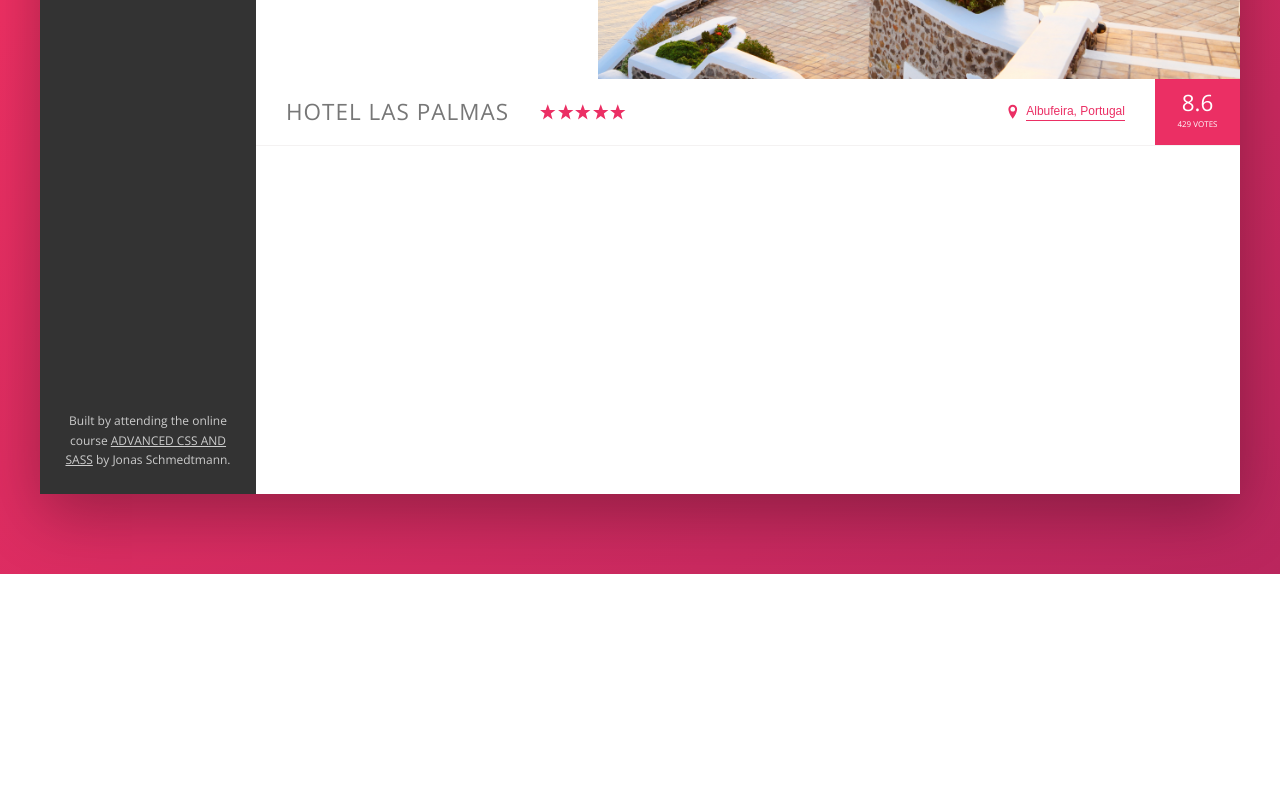
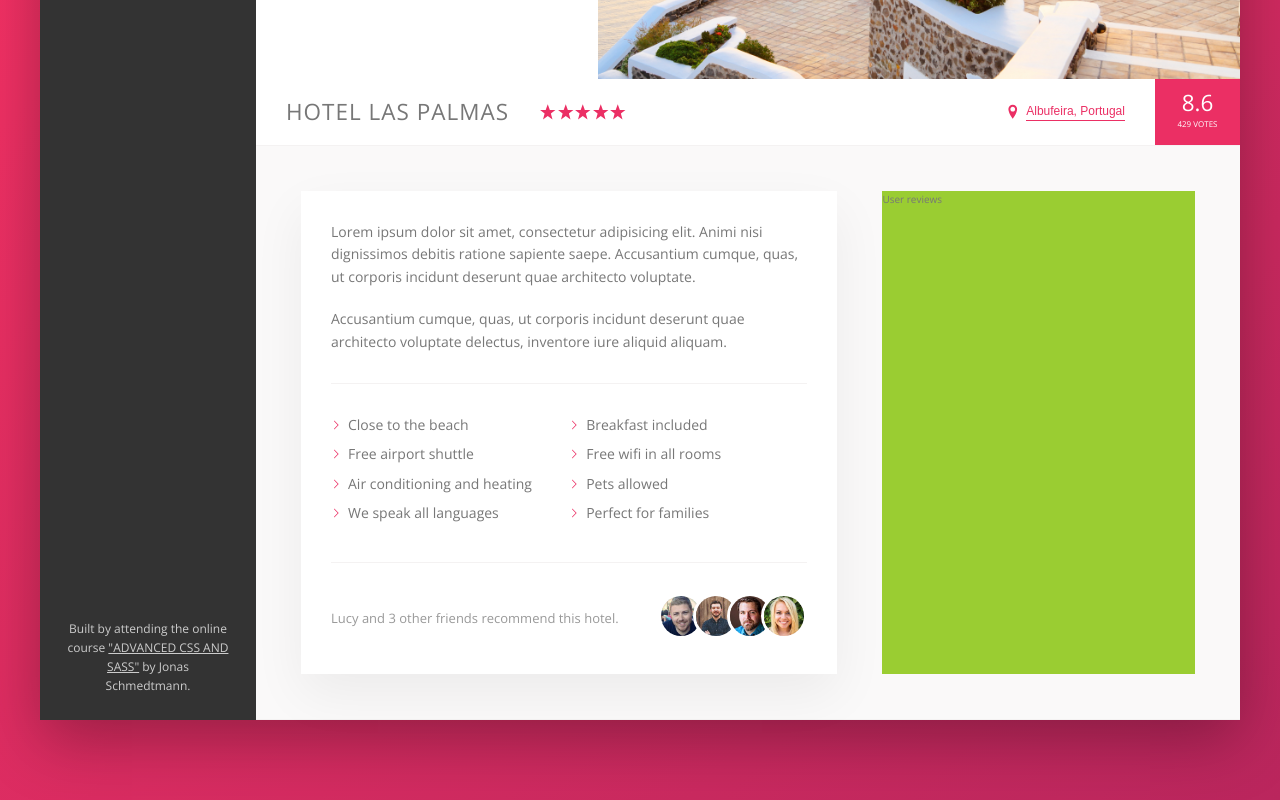
Before and after one commit to Jascha-Biederstedt/trillo, a website: page index.html in a window 1280 px wide. Shown: the part 456-1256 px from the top of the page. Before the commit the page ends 1030 px from the top, so only its background shows below. Drawn offline with nearby package versions, Linux system fonts and the light colour scheme.

Commit message:
Build the description section

```diff
--- a/index.html
+++ b/index.html
@@ -86,7 +86,7 @@
 
                     <div class="legal">
                         Built by attending the online course
-                        <a href="https://www.udemy.com/course/advanced-css-and-sass/">Advanced CSS and SASS</a>
+                        <a href="https://www.udemy.com/course/advanced-css-and-sass/">"Advanced CSS and SASS"</a>
                         by Jonas Schmedtmann.
                     </div>
                 </nav>
@@ -136,6 +136,46 @@
                             <div class="overview__rating-count">429 votes</div>
                         </div>
                     </div>
+
+                    <div class="detail">
+                        <div class="description">
+                            <p class="paragraph">
+                                Lorem ipsum dolor sit amet, consectetur adipisicing elit.
+                                Animi nisi dignissimos debitis ratione sapiente saepe.
+                                Accusantium cumque, quas, ut corporis incidunt deserunt
+                                quae architecto voluptate.
+                            </p>
+                            <p class="paragraph">
+                                Accusantium cumque, quas, ut corporis incidunt deserunt
+                                quae architecto voluptate delectus, inventore iure aliquid aliquam.
+                            </p>
+                            <ul class="list">
+                                <li class="list__item">Close to the beach</li>
+                                <li class="list__item">Breakfast included</li>
+                                <li class="list__item">Free airport shuttle</li>
+                                <li class="list__item">Free wifi in all rooms</li>
+                                <li class="list__item">Air conditioning and heating</li>
+                                <li class="list__item">Pets allowed</li>
+                                <li class="list__item">We speak all languages</li>
+                                <li class="list__item">Perfect for families</li>
+                            </ul>
+                            <div class="recommend">
+                                <p class="recommend__count">
+                                    Lucy and 3 other friends recommend this hotel.
+                                </p>
+                                <p class="recommend__friends">
+                                    <img src="img/user-3.jpg" alt="Friend 1" class="recommend__photo">
+                                    <img src="img/user-4.jpg" alt="Friend 2" class="recommend__photo">
+                                    <img src="img/user-5.jpg" alt="Friend .jpg" class="recommend__photo">
+                                    <img src="img/user-6.jpg" alt="Friend 4" class="recommend__photo">
+                                </p>
+                            </div>
+                        </div>
+
+                        <div class="user-reviews">
+                            User reviews
+                        </div>
+                    </div>
                 </main>
             </div>
         </div>
--- a/sass/_base.scss
+++ b/sass/_base.scss
@@ -12,6 +12,7 @@
     --color-grey-dark-2: #777;
     --color-grey-dark-3: #999;
 
+    --shadow-light: 0 2rem 5rem rgba(0,0,0,.06);
     --shadow-dark: 0 2rem 6rem rgba(0,0,0,.3);
 }
 
--- a/sass/_components.scss
+++ b/sass/_components.scss
@@ -307,3 +307,66 @@
         box-shadow: none;
     }
 }
+
+// PARAGRAPHS
+
+.paragraph:not(:last-of-type) {
+    margin-bottom: 2rem;
+}
+
+// LIST
+
+.list {
+    list-style: none;
+    margin: 3rem 0;
+    padding: 3rem 0;
+    border-top: 1px solid var(--color-grey-light-2);
+    border-bottom: 1px solid var(--color-grey-light-2);
+    display: flex;
+    flex-wrap: wrap;
+
+    &__item {
+        flex: 0 0 50%;
+        margin-bottom: .7rem;
+
+        &::before {
+            content: "";
+            display: inline-block;
+            height: 1rem;
+            width: 1rem;
+            margin-right: .7rem;
+            // background-image: url(../img/chevron-thin-right.svg);
+            // background-size: cover;
+            background-color: var(--color-primary);
+            -webkit-mask-image: url(../img/chevron-thin-right.svg);
+            -webkit-mask-size: cover;
+            mask-image: url(../img/chevron-thin-right.svg);
+            mask-size: cover;
+        }
+    }
+}
+
+// RECOMMEND
+
+.recommend {
+    font-size: 1.3rem;
+    color: var(--color-grey-dark-3);
+    display: flex;
+    align-items: center;
+
+    &__count {
+        margin-right: auto;
+    }
+
+    &__photo {
+        box-sizing: content-box;
+        height: 4rem;
+        width: 4rem;
+        border-radius: 50%;
+        border: 3px solid #fff;
+
+        &:not(:last-child) {
+            margin-right: -1.5rem;
+        }
+    }
+}
--- a/sass/_layout.scss
+++ b/sass/_layout.scss
@@ -3,8 +3,6 @@
     margin: 8rem auto;
     background-color: var(--color-grey-light-1);
     box-shadow: var(--shadow-dark);
-
-    min-height: 50rem;
 }
 
 .header {
@@ -33,6 +31,25 @@
 .hotel-view {
     background-color: #fff;
     flex: 1;
+}
 
-    height: 80rem;
+.detail {
+    display: flex;
+    padding: 4.5rem;
+    background-color: var(--color-grey-light-1);
+    border-bottom: 1px solid var(--color-grey-light-2);
 }
+
+.description {
+    font-size: 1.4rem;
+    background-color: #fff;
+    box-shadow: var(--shadow-light);
+    padding: 3rem;
+    flex: 0 0 60%;
+    margin-right: 4.5rem;
+}
+
+.user-reviews {
+    background-color: yellowgreen;
+    flex: 1;
+}
```
Also changed, not shown: css/style.css.
